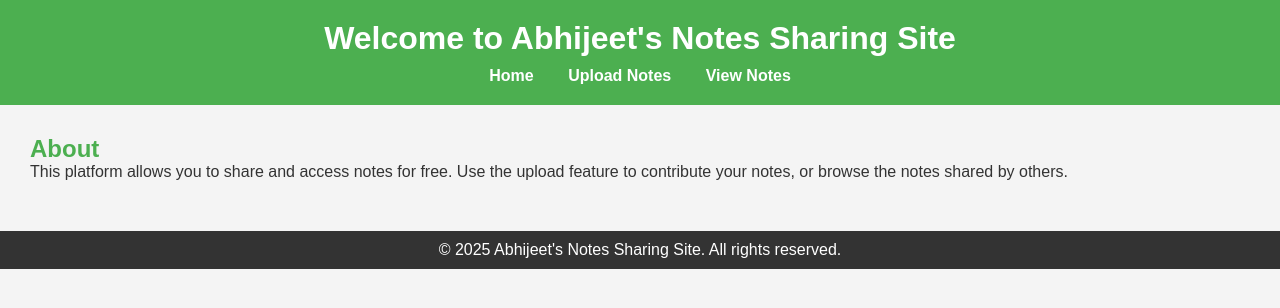
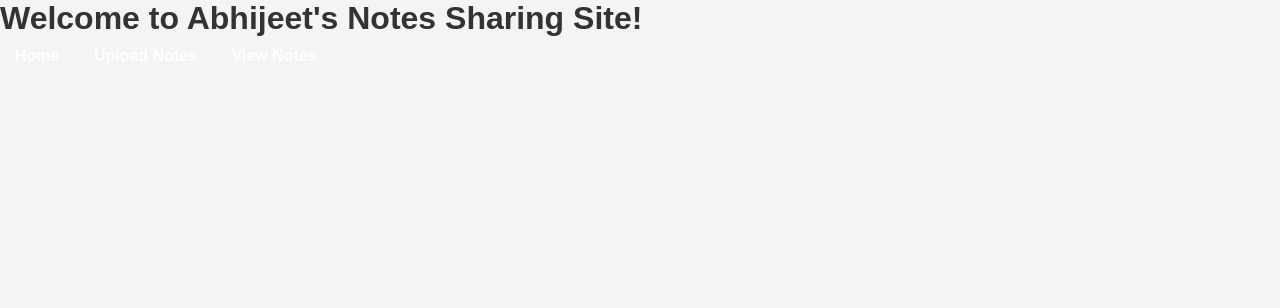
Before and after one commit to samudhan2008/-Sharing-Site, a Flask app: page / in a window 1280 px wide. Shown: the top 308 px of the page. Run offline with Flask 2, Linux system fonts and the light colour scheme.

Commit message:
Update index.html

```diff
--- a/templates/index.html
+++ b/templates/index.html
@@ -7,22 +7,11 @@
     <link rel="stylesheet" href="/static/style.css">
 </head>
 <body>
-    <header>
-        <h1>Welcome to Abhijeet's Notes Sharing Site</h1>
-        <nav>
-            <a href="/">Home</a>
-            <a href="/upload">Upload Notes</a>
-            <a href="/notes">View Notes</a>
-        </nav>
-    </header>
-    <main>
-        <section>
-            <h2>About</h2>
-            <p>This platform allows you to share and access notes for free. Use the upload feature to contribute your notes, or browse the notes shared by others.</p>
-        </section>
-    </main>
-    <footer>
-        <p>&copy; 2025 Abhijeet's Notes Sharing Site. All rights reserved.</p>
-    </footer>
+    <h1>Welcome to Abhijeet's Notes Sharing Site!</h1>
+    <nav>
+        <a href="/">Home</a>
+        <a href="/upload">Upload Notes</a>
+        <a href="/notes">View Notes</a>
+    </nav>
 </body>
 </html>
```
